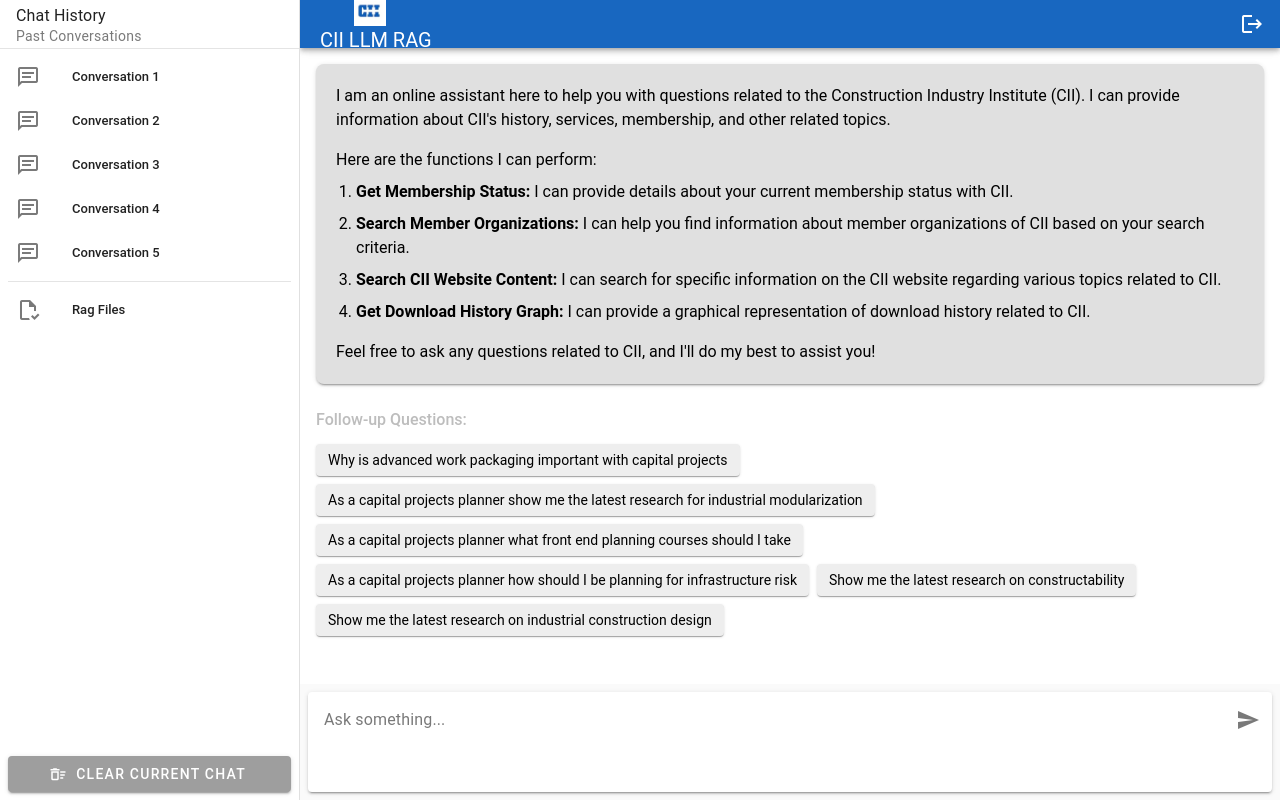
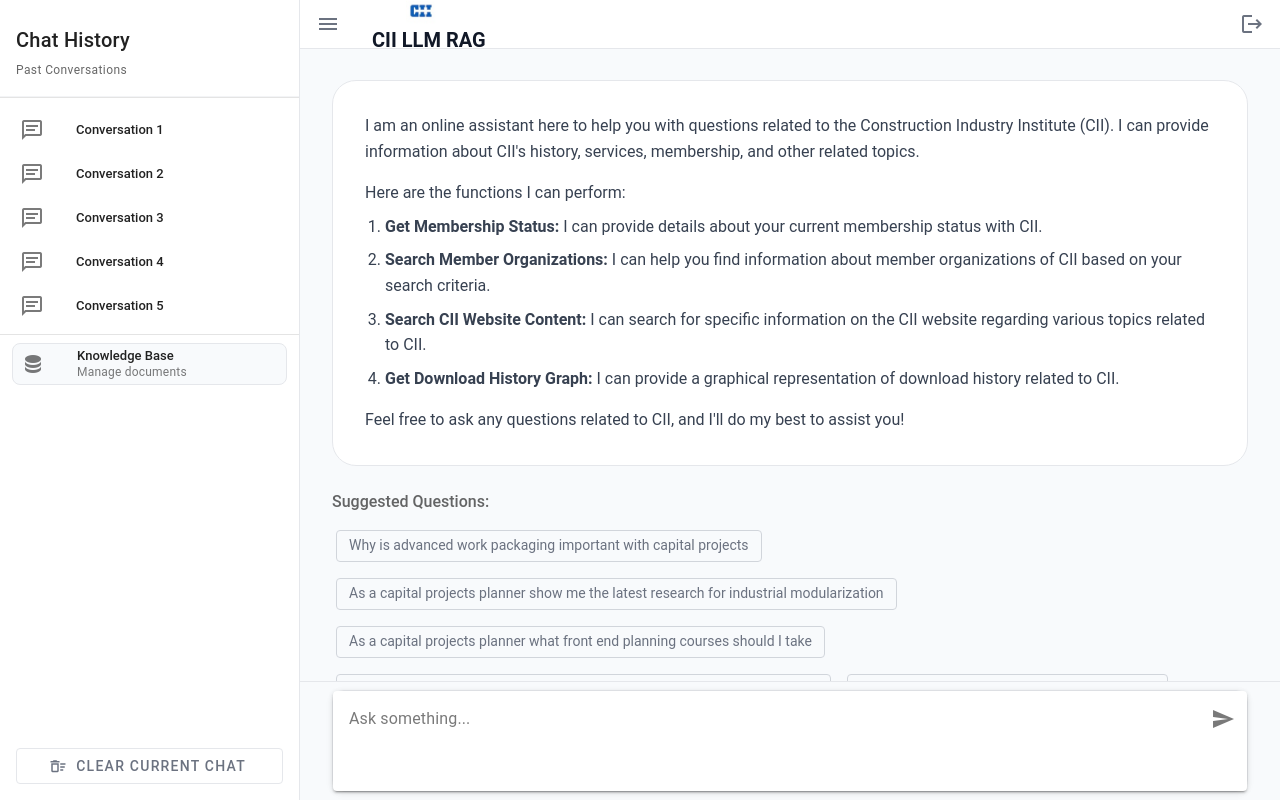
Before and after one commit to cii-llm/rag-frontend, a Vue app: page / in a window 1280 px wide. Built offline with nearby package versions, Linux system fonts and the light colour scheme.

Commit message:
Updated UI for chat

```diff
--- a/src/App.vue
+++ b/src/App.vue
@@ -21,5 +21,13 @@
 </script>
 
 <style>
-  /* Optional: Add global styles here or in assets/main.css */
+  /* Fix layout to eliminate space below v-main */
+  .v-app {
+    height: 100vh !important;
+    overflow: hidden !important;
+  }
+
+  .v-main {
+    height: 100vh !important;
+  }
 </style>
--- a/src/views/ChatView.vue
+++ b/src/views/ChatView.vue
@@ -1,43 +1,55 @@
 
 <template>
-    <v-layout class="fill-height">
-      <!-- Navigation Drawer (No changes needed here) -->
-      <v-navigation-drawer v-model="drawerOpen" :permanent="isDesktop" location="left" width="300">
-        <v-list-item title="Chat History" subtitle="Past Conversations"></v-list-item>
+    <v-layout class="fill-height chat-layout">
+      <!-- Navigation Drawer -->
+      <v-navigation-drawer v-model="drawerOpen" :permanent="false" location="left" width="300" class="sidebar">
+        <div class="sidebar-header">
+          <h3 class="text-h6 mb-1">Chat History</h3>
+          <p class="text-caption text-medium-emphasis">Past Conversations</p>
+        </div>
         <v-divider></v-divider>
-        <v-list nav density="compact">
+        <v-list nav density="compact" class="sidebar-list">
           <v-list-item
             v-for="i in 5"
             :key="i"
             :title="`Conversation ${i}`"
             link
             prepend-icon="mdi-message-text-outline"
+            class="sidebar-item"
           >
           </v-list-item>
 
         <!-- Link to Processed Documents Page -->
         <v-divider class="my-2"></v-divider>
          <v-list-item
-            title="Rag Files"
-            prepend-icon="mdi-file-check-outline"
+            title="Knowledge Base"
+            subtitle="Manage documents"
+            prepend-icon="mdi-database"
             to="/ragdocs"
             link
+            class="sidebar-item knowledge-base-link"
          ></v-list-item>
         <!-- End Link -->
         </v-list>
          <template v-slot:append>
-          <div class="pa-2">
-            <v-btn block color="grey" @click="chatStore.clearChat" prepend-icon="mdi-delete-sweep-outline">
+          <div class="sidebar-footer">
+            <v-btn
+              block
+              variant="outlined"
+              @click="chatStore.clearChat"
+              prepend-icon="mdi-delete-sweep-outline"
+              class="clear-chat-btn"
+            >
               Clear Current Chat
             </v-btn>
           </div>
         </template>
       </v-navigation-drawer>
 
-      <!-- App Bar (No changes needed here) -->
-      <v-app-bar color="primary" density="compact">
-        <v-app-bar-nav-icon v-if="!isDesktop" @click="drawerOpen = !drawerOpen"></v-app-bar-nav-icon>
-        <v-app-bar-title>
+      <!-- App Bar -->
+      <v-app-bar class="app-bar" elevation="0" density="compact">
+        <v-app-bar-nav-icon @click="drawerOpen = !drawerOpen" class="nav-icon"></v-app-bar-nav-icon>
+        <v-app-bar-title class="app-title">
         <!-- Add CII Logo -->
         <v-img
             src="/logo.png"
@@ -51,22 +63,23 @@
         </v-app-bar-title>
         <v-spacer></v-spacer>
 
-        <!-- Logout button remains -->
-        <v-btn icon="mdi-logout" title="Logout"></v-btn>
+        <!-- Logout button -->
+        <v-btn icon="mdi-logout" title="Logout" class="logout-btn" variant="text"></v-btn>
       </v-app-bar>
 
 
       <!-- === Modified v-main === -->
-      <!-- Make v-main itself a flex column -->
-      <v-main style="height: 100vh; display: flex; flex-direction: column;">
-
+      <v-main class="chat-main">
+        <!-- Chat Content Area -->
+        <div class="chat-scroll-area">
+          <div class="chat-content-wrapper">
             <!-- === A: Chat Message Area (Only shown if messages exist) === -->
-        <v-container
+            <div
               v-if="chatStore.messages.length > 0"
-          fluid
-          class="pa-4 flex-grow-1 overflow-y-auto"
+              class="chat-messages-container"
               ref="messageContainerRef"
             >
+              <div class="chat-messages">
                 <!-- Display Messages -->
                 <ChatMessage
                   v-for="msg in chatStore.messages"
@@ -74,17 +87,18 @@
                   :message="msg"
                 />
                 <!-- Loading Indicator -->
-          <div v-if="chatStore.isLoading" class="d-flex justify-start pa-4">
+                <div v-if="chatStore.isLoading" class="loading-indicator">
                   <v-progress-circular indeterminate color="primary" size="24"></v-progress-circular>
-            <span class="ml-2 text-grey">Thinking...</span>
+                  <span class="ml-2">Thinking...</span>
                 </div>
-        </v-container>
+              </div>
+            </div>
             <!-- === End Chat Message Area === -->
 
             <!-- === B: Initial Welcome Screen (Only shown if NO messages exist) === -->
-        <v-container v-else fluid class="pa-4 flex-grow-1 overflow-y-auto">
-          <!-- Blue Info Box -->
-          <v-sheet color="grey-lighten-2" rounded="lg" class="pa-5 text-black elevation-2">
+            <div v-else class="welcome-content">
+              <!-- Welcome Info Box -->
+              <v-sheet class="welcome-card" rounded="xl" elevation="0">
                 <p class="mb-4">
                   I am an online assistant here to help you with questions related to the Construction Industry Institute (CII). I can provide information about CII's history, services, membership, and other related topics.
                 </p>
@@ -102,35 +116,37 @@
 
               <!-- Follow-up Questions Section -->
               <div class="mt-6 mb-4">
-            <p class="text-grey-lighten-1 font-weight-medium mb-3">Follow-up Questions:</p>
+                <p class="text-medium-emphasis font-weight-medium mb-3">Suggested Questions:</p>
                 <div class="d-flex flex-wrap ga-2">
                   <v-chip
                     v-for="question in sampleQuestions"
                     :key="question"
                     @click="sendSampleQuestion(question)"
-                color="grey-lighten-3"
-                variant="elevated"
+                    class="question-chip"
+                    variant="outlined"
                     label
-                style="cursor: pointer;"
                   >
                     {{ question }}
                   </v-chip>
                 </div>
               </div>
-        </v-container>
+            </div>
             <!-- === End Initial Welcome Screen === -->
+          </div>
+        </div>
 
-        <!-- === Input area - Now directly inside v-main === -->
-        <!-- Use v-sheet for background/padding control, it will take full width -->
-        <v-sheet color="grey-lighten-5" class="pa-2 flex-shrink-0">
-           <!-- Display Error (No changes needed here) -->
+        <!-- === Fixed Input Area at Bottom === -->
+        <div class="input-area-fixed">
+          <div class="input-content">
+             <!-- Display Error -->
              <v-alert
                v-if="chatStore.error"
                type="error"
                density="compact"
                variant="tonal"
-             class="mb-2"
+               class="mb-2 error-alert"
                closable
+               rounded="lg"
                @click:close="chatStore.error = null"
              >
                {{ chatStore.error }}
@@ -140,9 +156,9 @@
                @send-message="handleSendMessage"
                :loading="chatStore.isLoading"
              />
-        </v-sheet>
-        <!-- === End Input Area === -->
-
+          </div>
+        </div>
+        <!-- === End Fixed Input Area === -->
       </v-main>
       <!-- === End Modified v-main === -->
 
@@ -164,8 +180,8 @@
     const messageContainerRef = ref(null);
     const { mdAndUp } = useDisplay();
     const isDesktop = computed(() => mdAndUp.value);
-    const drawerOpen = ref(isDesktop.value);
-    watch(isDesktop, (newVal) => { if(newVal) drawerOpen.value = true; });
+    const drawerOpen = ref(true);
+    // Sidebar open by default
 
     const scrollToBottom = async () => {
       await nextTick();
@@ -198,19 +214,218 @@
   </script>
 
   <style scoped>
-    /* Remove the old .chat-container style if it exists */
-
-    /* Ensure the message container takes up available space */
-    .v-container.flex-grow-1 {
-        min-height: 0; /* Helps flex-grow work correctly in column layout */
+    /* Layout */
+    .chat-layout {
+      background: #f8fafc;
+      height: 100vh;
+      overflow: hidden;
     }
 
-    /* Style for the list inside the info box */
-    .v-sheet ol li {
-        margin-bottom: 8px; /* Add space between list items */
+    .chat-main {
+      height: calc(100vh - 64px); /* Subtract app bar height */
+      background: #f8fafc;
+      display: flex;
+      flex-direction: column;
     }
 
-    /* Optional: Ensure v-main content doesn't go under the app bar */
-    /* Vuetify usually handles this, but add if needed */
-    /* .v-main { padding-top: 48px !important; } */ /* Adjust 48px if app-bar density changes */
+    .chat-scroll-area {
+      flex: 1;
+      overflow-y: auto;
+      min-height: 0;
+    }
+
+    .chat-content-wrapper {
+      max-width: 1000px;
+      margin: 0 auto;
+      padding: 0 2rem;
+      min-height: 100%;
+      display: flex;
+      flex-direction: column;
+    }
+
+    /* Sidebar */
+    .sidebar {
+      background: #ffffff !important;
+      border-right: 1px solid #e5e7eb !important;
+    }
+
+    .sidebar-header {
+      padding: 1.5rem 1rem 1rem;
+      border-bottom: 1px solid #f3f4f6;
+    }
+
+    .sidebar-list {
+      padding: 0.5rem 0;
+    }
+
+    .sidebar-item {
+      margin: 0.25rem 0.75rem;
+      border-radius: 8px;
+      transition: all 0.2s ease;
+    }
+
+    .sidebar-item:hover {
+      background: #f9fafb !important;
+    }
+
+    .knowledge-base-link {
+      background: #f8fafc !important;
+      border: 1px solid #e5e7eb;
+    }
+
+    .knowledge-base-link:hover {
+      background: #f3f4f6 !important;
+      border-color: #d1d5db;
+    }
+
+    .sidebar-footer {
+      padding: 1rem;
+    }
+
+    .clear-chat-btn {
+      border-color: #e5e7eb !important;
+      color: #6b7280 !important;
+      transition: all 0.2s ease;
+    }
+
+    .clear-chat-btn:hover {
+      border-color: #d1d5db !important;
+      background: #f9fafb !important;
+    }
+
+    /* App Bar */
+    .app-bar {
+      background: #ffffff !important;
+      border-bottom: 1px solid #e5e7eb !important;
+      color: #111827 !important;
+    }
+
+    .app-title {
+      color: #111827 !important;
+      font-weight: 600 !important;
+    }
+
+    .nav-icon {
+      color: #6b7280 !important;
+    }
+
+    .logout-btn {
+      color: #6b7280 !important;
+      transition: all 0.2s ease;
+    }
+
+    .logout-btn:hover {
+      background: #f9fafb !important;
+      color: #111827 !important;
+    }
+
+    /* Chat Messages */
+    .chat-messages-container {
+      flex-grow: 1;
+      padding: 1rem 0;
+    }
+
+    .chat-messages {
+      width: 100%;
+    }
+
+    /* Welcome Screen */
+    .welcome-content {
+      flex-grow: 1;
+      display: flex;
+      flex-direction: column;
+      justify-content: center;
+      padding: 2rem 0;
+    }
+
+    .welcome-card {
+      background: #ffffff !important;
+      border: 1px solid #e5e7eb;
+      padding: 2rem;
+      color: #374151;
+      line-height: 1.6;
+    }
+
+    .welcome-card ol li {
+      margin-bottom: 8px;
+    }
+
+    .question-chip {
+      margin: 0.25rem;
+      cursor: pointer;
+      transition: all 0.2s ease;
+      border-color: #d1d5db !important;
+      color: #6b7280 !important;
+    }
+
+    .question-chip:hover {
+      border-color: #6366f1 !important;
+      color: #6366f1 !important;
+      background: #f8fafc !important;
+    }
+
+    /* Fixed Input Area */
+    .input-area-fixed {
+      flex-shrink: 0;
+      background: #f8fafc;
+      padding: 0.5rem 0 0.5rem 0;
+      border-top: 1px solid #e5e7eb;
+    }
+
+    .input-content {
+      max-width: 1000px;
+      margin: 0 auto;
+      padding: 0 2rem;
+    }
+
+    .input-content :deep(.v-input) {
+      background: #ffffff;
+      border: 1px solid #e5e7eb;
+      border-radius: 12px;
+      box-shadow: 0 2px 8px rgba(0, 0, 0, 0.05);
+    }
+
+    .error-alert {
+      border: 1px solid rgba(220, 38, 38, 0.2);
+    }
+
+    /* Loading indicator */
+    .loading-indicator {
+      display: flex;
+      align-items: center;
+      padding: 1rem 0;
+      color: #6b7280;
+    }
+
+    /* Mobile Responsive */
+    @media (max-width: 768px) {
+      .chat-content-wrapper {
+        padding: 0 1rem;
+      }
+
+      .input-content {
+        padding: 0 1rem;
+      }
+
+      .chat-messages-container {
+        padding: 0.5rem 0;
+      }
+
+      .welcome-content {
+        padding: 1rem 0;
+      }
+
+      .welcome-card {
+        padding: 1.5rem;
+      }
+
+      .question-chip {
+        font-size: 0.8rem;
+        margin: 0.125rem;
+      }
+
+      .input-area-fixed {
+        padding: 0.5rem 0 0.5rem 0;
+      }
+    }
 </style>
```
Also changed, not shown: src/components/ChatMessage.vue (+52 -23 lines). Lines whose indentation alone changed are shown as unchanged.
